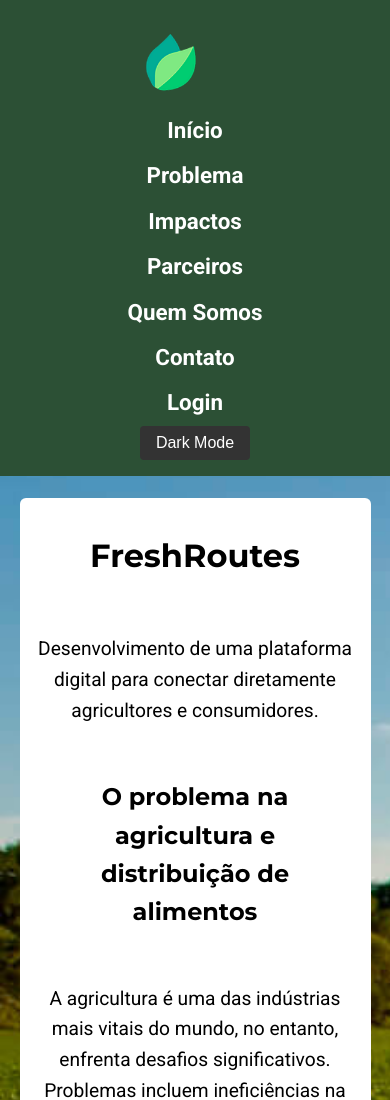
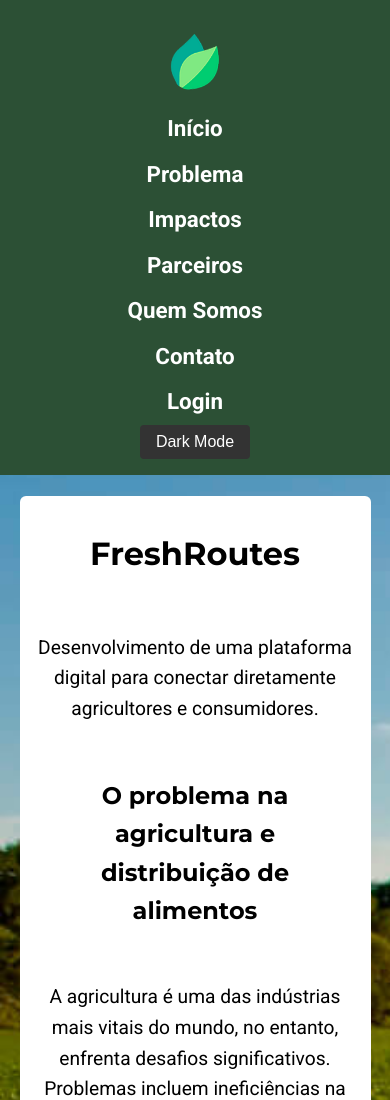
Before and after one commit to Landro001/FreshRoutes, a plain HTML site: page index.html in a window 390 px wide. Shown: the top 1100 px of the page. Drawn offline with Linux system fonts and the light colour scheme.

Commit message:
Correção bugs#2

```diff
--- a/index.html
+++ b/index.html
@@ -19,7 +19,7 @@
 <body>
     <header>
         <div class="logoDiv">
-            <img src="src/imagens/logoDesenho.png" alt="Logo FreshRoutes" class="logoDesenho" style="width: 60px; padding-right: 3rem;">
+            <img src="src/imagens/logoDesenho.png" alt="Logo FreshRoutes" class="logoDesenho">
             <a href="index.html">Início</a>
         </div>
         <a href="src/pages/problema.html">Problema</a>
--- a/styles.css
+++ b/styles.css
@@ -36,6 +36,11 @@ header a {
   font-weight: bold;
   font-size: 1.4rem;
   padding: 0.3rem;
+}
+
+.logoDesenho {
+  width: 60px;
+  padding-right: 3rem;
 }
 
 header a:hover {
@@ -309,11 +314,6 @@ footer {
   width: 43rem;
 }
 
-.logoDesenho {
-  width: 60px;
-  padding-right: 3rem;
-}
-
 @media (max-width: 768px) {
   header {
     flex-direction: column;
@@ -325,7 +325,7 @@ footer {
   }
 
   .logoDesenho {
-    padding-right: 0;
+    padding-right: 0rem;
   }
 
   main {
```
